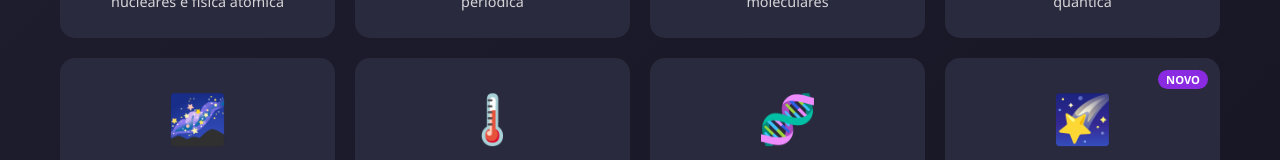
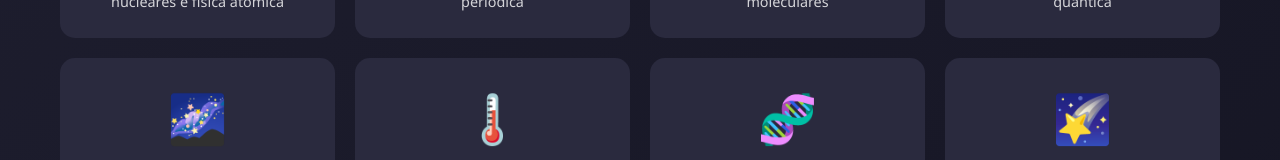
Before and after one commit to maccleyton/quantumlab, a plain HTML site: page index.html in a window 1280 px wide. Shown: the part 415-575 px from the top of the page. Drawn offline with nearby package versions, Linux system fonts and the light colour scheme.

Commit message:
2025-11-05-11-52
Signed-off-by: maccleyton <maccleyton@gmail.com>

```diff
--- a/index.html
+++ b/index.html
@@ -293,7 +293,6 @@
 
             <!-- NOVO MÓDULO CÓSMICO -->
             <div class="module-card cosmic" onclick="openModule('cosmico')">
-                <div class="new-badge">NOVO</div>
                 <div class="module-icon">🌠</div>
                 <div class="module-title">Cósmico</div>
                 <div class="module-description">Sistemas estelares, buracos negros e física gravitacional 3D</div>
```
